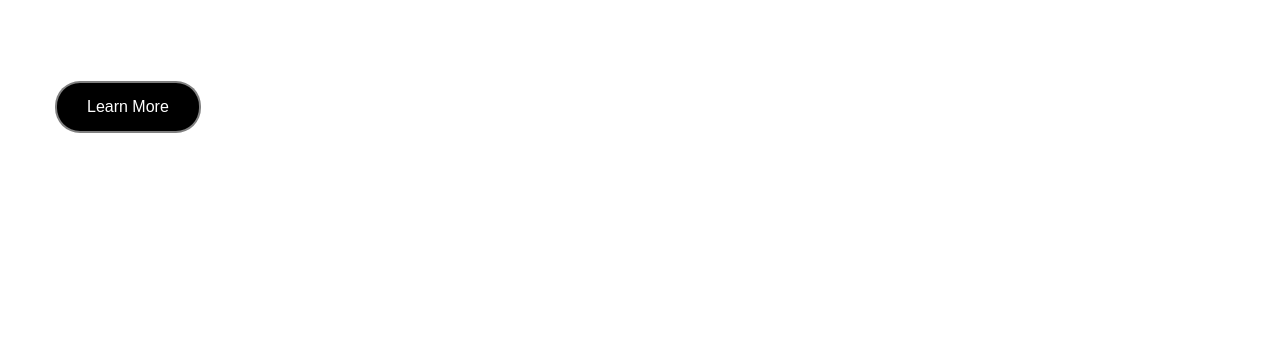
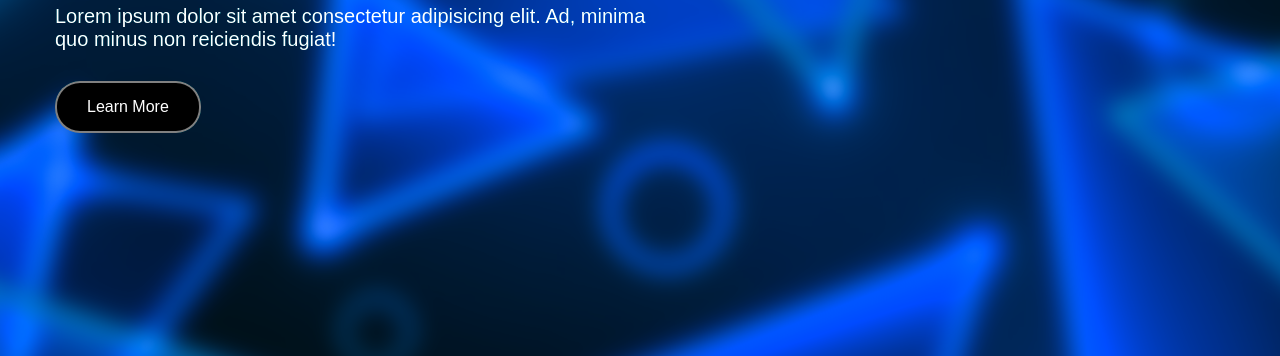
Before and after one commit to itsharsh2001/GlassmorphismTrial, a plain HTML site: page index.html in a window 1280 px wide. Shown: the part 444-800 px from the top of the page. Drawn offline with Linux system fonts and the light colour scheme.

Commit message:
Update style.css

```diff
--- a/style.css
+++ b/style.css
@@ -21,7 +21,7 @@ a{
 
 .blurred-wrapper{
     height: 100vh;
-    background: url(GlassmorphismTrial/background.jpg) center/cover;
+    background: url(./background.jpg) center/cover;
     position: relative;
     z-index: 1;
     overflow: hidden;
```
